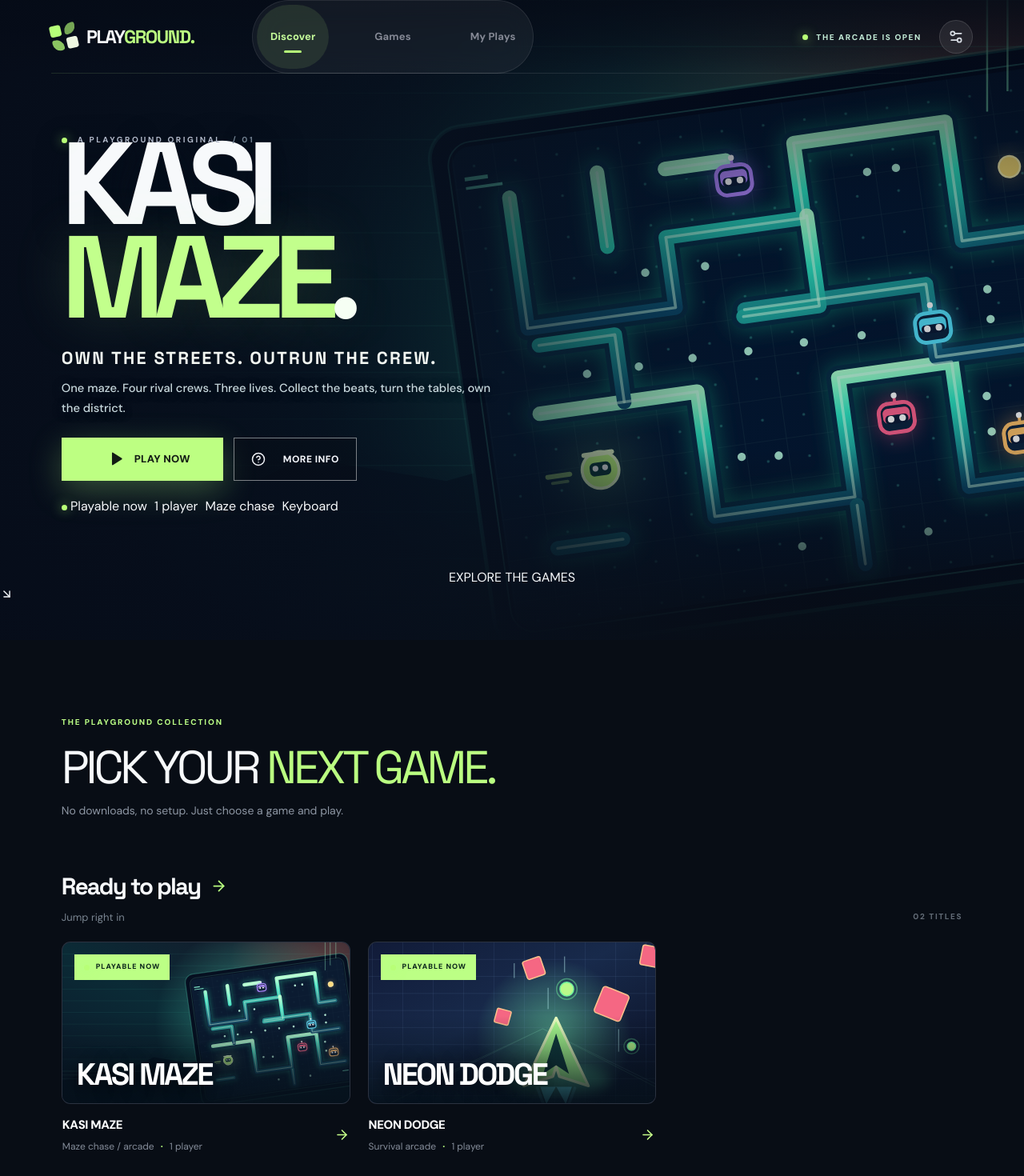
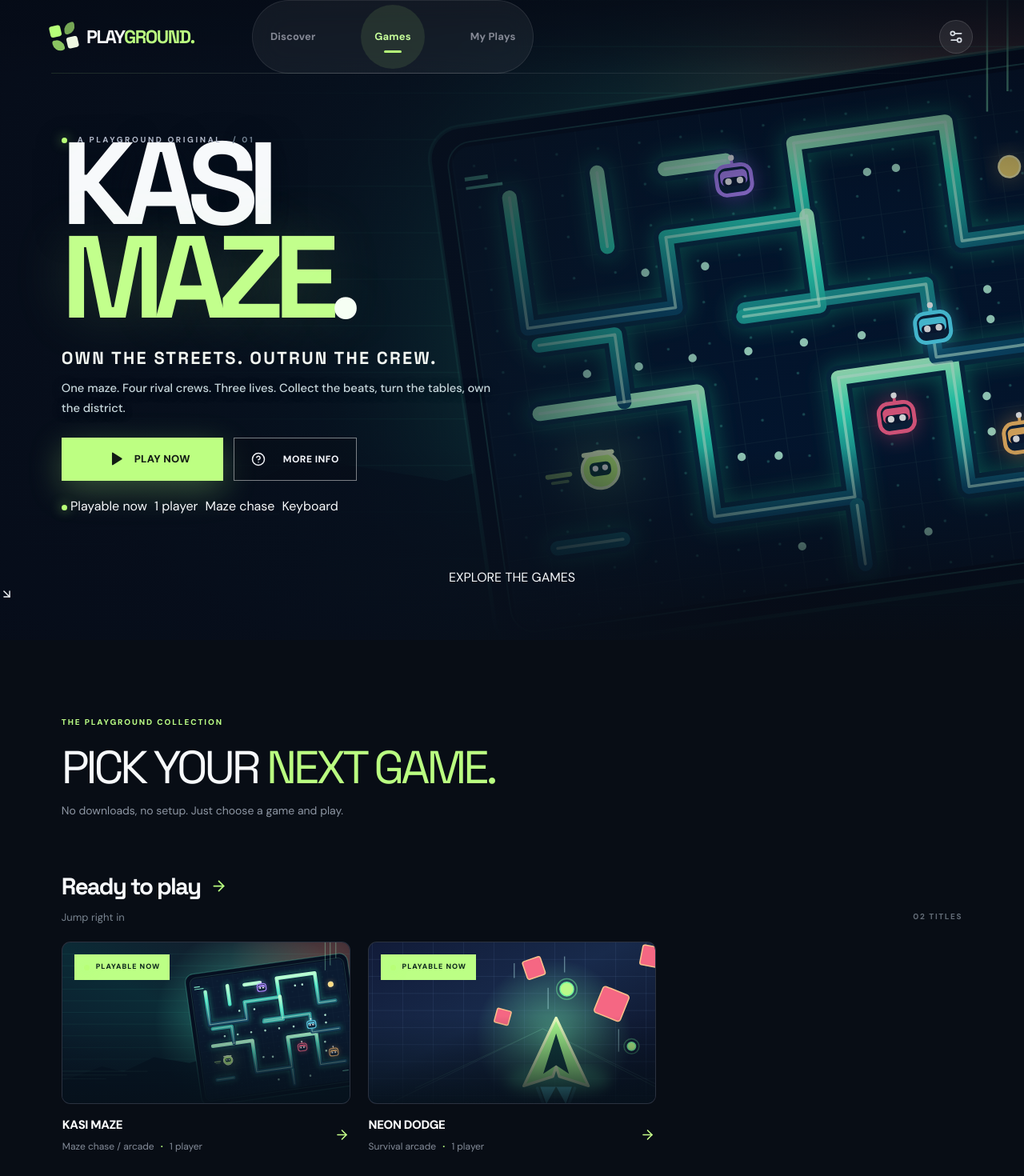
Before and after one commit to Mabu007/Playground, a React (Vite) app: page / in a window 1280 px wide. Shown: the top 1470 px of the page at 80% size. Built offline with nearby package versions, Linux system fonts and the light colour scheme.

Commit message:
design: remove duplicate card titles, simplify header chrome and synchronize nav with scroll

```diff
--- a/src/console/Console.tsx
+++ b/src/console/Console.tsx
@@ -85,7 +85,6 @@ function GameCard({ game, row, column }: { game: GameInfo; row: number; column:
         <Artwork id={game.artwork.cover} className="card-art"/>
         <span className={`card-status ${game.status === 'playable' ? 'status-live' : ''}`}>{game.status === 'playable' ? <><span className="status-dot"/> PLAYABLE NOW</> : 'COMING SOON'}</span>
         <div className="card-art-shade"/>
-        <span className="card-title-art">{game.title}</span>
       </div>
       <span className="card-bottom">
         <span className="card-bottom-text"><strong>{game.title}</strong><span>{game.genre} <b>·</b> {game.players.max} {game.players.max === 1 ? 'player' : 'players'}</span></span>
@@ -170,7 +169,14 @@ function Launcher() {
   const [navSection, setNavSection] = useState('DISCOVER')
   const [headerScrolled, setHeaderScrolled] = useState(false)
   useEffect(() => {
-    const update = () => setHeaderScrolled(window.scrollY > 36)
+    const update = () => {
+      const position = window.scrollY
+      setHeaderScrolled(position > 36)
+      const viewportAnchor = position + window.innerHeight * 0.35
+      const recentTop = document.getElementById('recent')?.offsetTop ?? Infinity
+      const gamesTop = document.getElementById('library')?.offsetTop ?? Infinity
+      setNavSection(viewportAnchor >= recentTop ? 'MY PLAYS' : viewportAnchor >= gamesTop ? 'GAMES' : 'DISCOVER')
+    }
     window.addEventListener('scroll', update, { passive: true })
     update()
     return () => window.removeEventListener('scroll', update)
@@ -228,7 +234,7 @@ function Launcher() {
         <button className={navSection === 'GAMES' ? 'active' : ''} onClick={() => goTo('library')}>Games</button>
         <button className={navSection === 'MY PLAYS' ? 'active' : ''} onClick={() => goTo('recent')}>My Plays</button>
       </nav>
-      <div className="header-actions"><span className="header-build"><span className="live-dot"/> THE ARCADE IS OPEN</span><button className="icon-button settings-trigger" aria-label="Open settings" onClick={() => toggleSettings(true)}><Settings2 size={20}/></button><button className="icon-button mobile-menu-trigger" aria-label="Open navigation" onClick={() => setMobileMenu(!mobileMenu)}>{mobileMenu ? <X size={20}/> : <Menu size={20}/>}</button></div>
+      <div className="header-actions"><button className="icon-button settings-trigger" aria-label="Open settings" onClick={() => toggleSettings(true)}><Settings2 size={20}/></button><button className="icon-button mobile-menu-trigger" aria-label="Open navigation" onClick={() => setMobileMenu(!mobileMenu)}>{mobileMenu ? <X size={20}/> : <Menu size={20}/>}</button></div>
     </header>
     {mobileMenu && <nav className="mobile-nav" aria-label="Mobile navigation"><button onClick={() => goTo('top')}>Discover</button><button onClick={() => goTo('library')}>Games</button><button onClick={() => goTo('recent')}>My Plays</button><button onClick={() => { setMobileMenu(false); toggleSettings(true) }}>Settings</button></nav>}
     <main>
```
